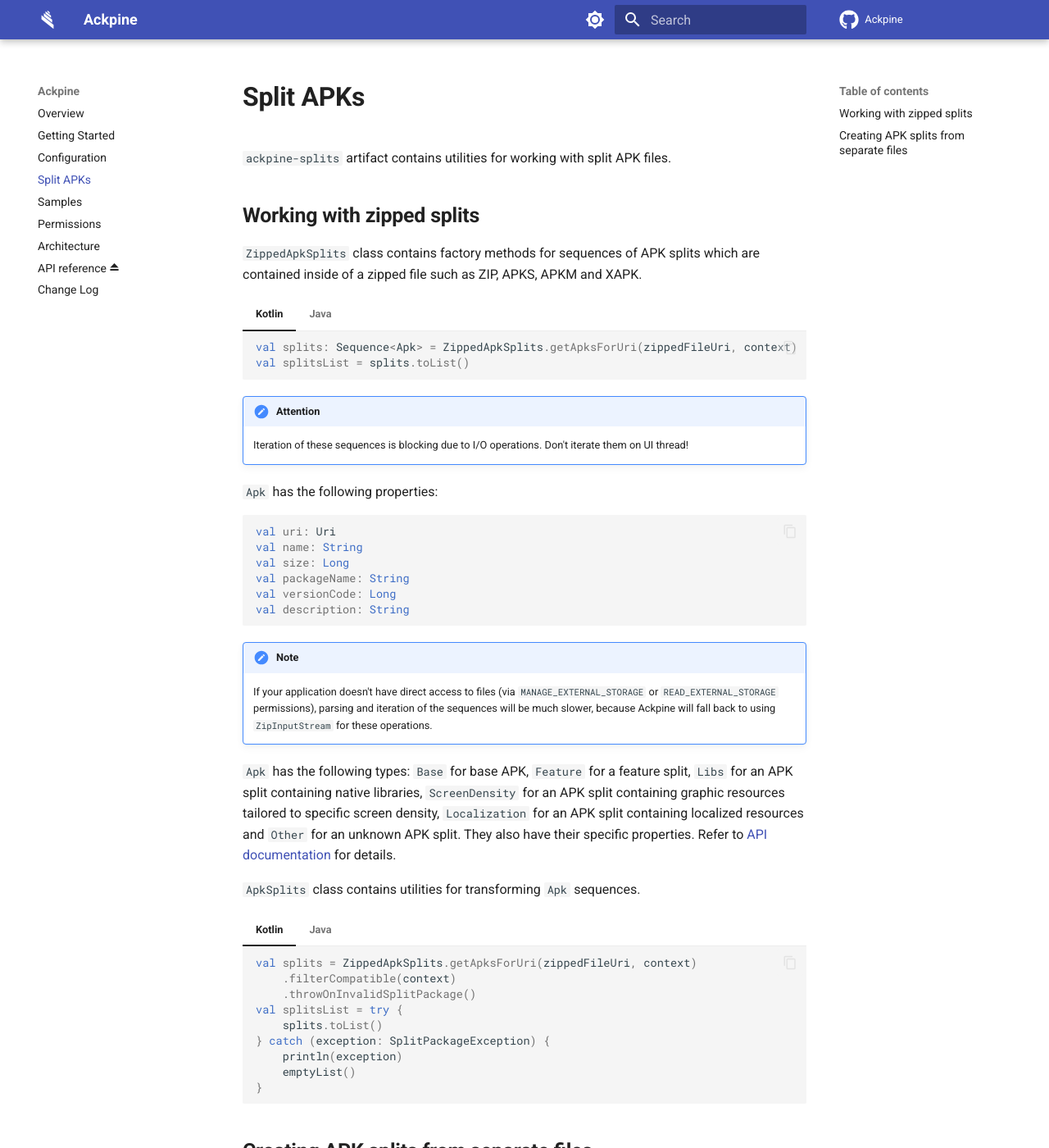
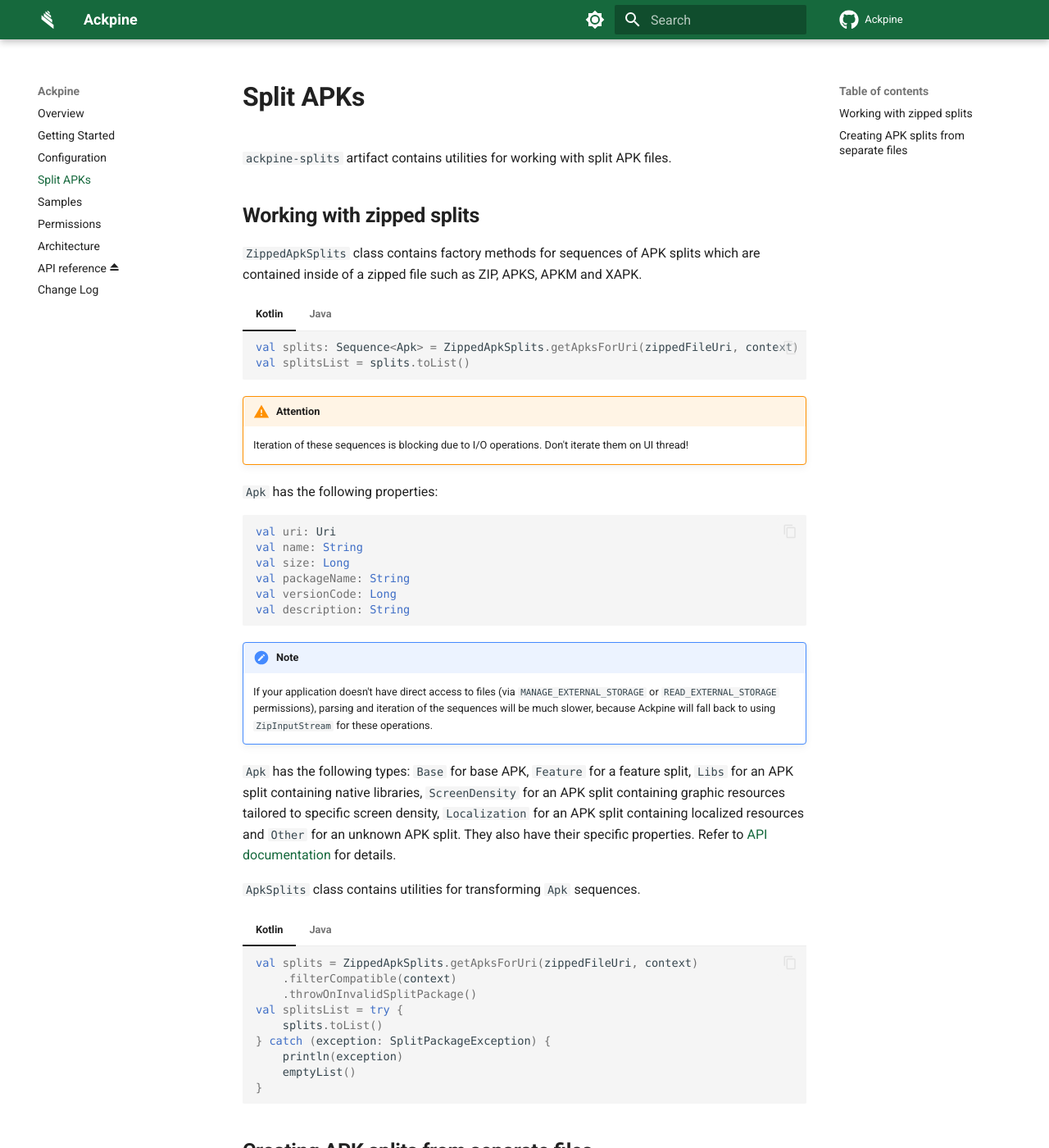
Before and after one commit to solrudev/Ackpine, an MkDocs documentation site: the page built from docs/split_apks.md, in a window 1280 px wide and 1400 px high. Shown: the whole window at 82% size. Built offline with MkDocs 1.6.1 and Material for MkDocs 9.7.7, drawn with Linux system fonts in a browser that asks for light colours; comment, search, counter and statistics services are not loaded.

Commit message:
docs color scheme

```diff
--- a/docs/css/docs.css
+++ b/docs/css/docs.css
@@ -1,4 +1,24 @@
+:root {
+  --md-hue:                          148deg;
+  --md-primary-fg-color:             hsla(var(--md-hue), 65%, 25%, 1);
+  --md-primary-fg-color--light:      hsla(var(--md-hue), 65%, 40%, 1);
+  --md-primary-fg-color--dark:       hsla(var(--md-hue), 65%, 20%, 1);
+  --md-accent-fg-color:              hsla(var(--md-hue), 80%, 38%, 1);
+  --md-accent-fg-color--transparent: hsla(var(--md-hue), 80%, 38%, 0.1);
+  --md-code-font:                    JetBrains Mono;
+}
+
+[data-md-color-scheme="slate"] {
+  --md-hue:                          148deg;
+  --md-accent-fg-color:              hsla(var(--md-hue), 80%, 42%, 1);
+  --md-accent-fg-color--transparent: hsla(var(--md-hue), 80%, 42%, 0.1);
+  --md-default-bg-color:             hsla(var(--md-hue), 15%, 12%, 1);
+  --md-typeset-a-color:              var(--md-primary-fg-color--light);
+  --md-footer-bg-color:              hsla(var(--md-hue), 15%, 15%, 0.87);
+  --md-footer-bg-color--dark:        hsla(var(--md-hue), 15%, 8%, 1);
+}
+
 .md-typeset h1, .md-typeset h2, .md-typeset h3, .md-typeset h4 {
-    font-weight: bold;
-    color: var(--md-default-fg-color);
+    font-weight:                     bold;
+    color:                           var(--md-default-fg-color);
 }
--- a/mkdocs.yml
+++ b/mkdocs.yml
@@ -26,11 +26,15 @@ theme:
   palette:
     - scheme: default
       media: "(prefers-color-scheme: light)"
+      primary: custom
+      accent: custom
       toggle:
         icon: material/brightness-7
         name: Switch to dark mode
     - scheme: slate
       media: "(prefers-color-scheme: dark)"
+      primary: custom
+      accent: custom
       toggle:
         icon: material/brightness-4
         name: Switch to light mode
```
Also changed, not shown: docs/split_apks.md (+1 -1 lines).
